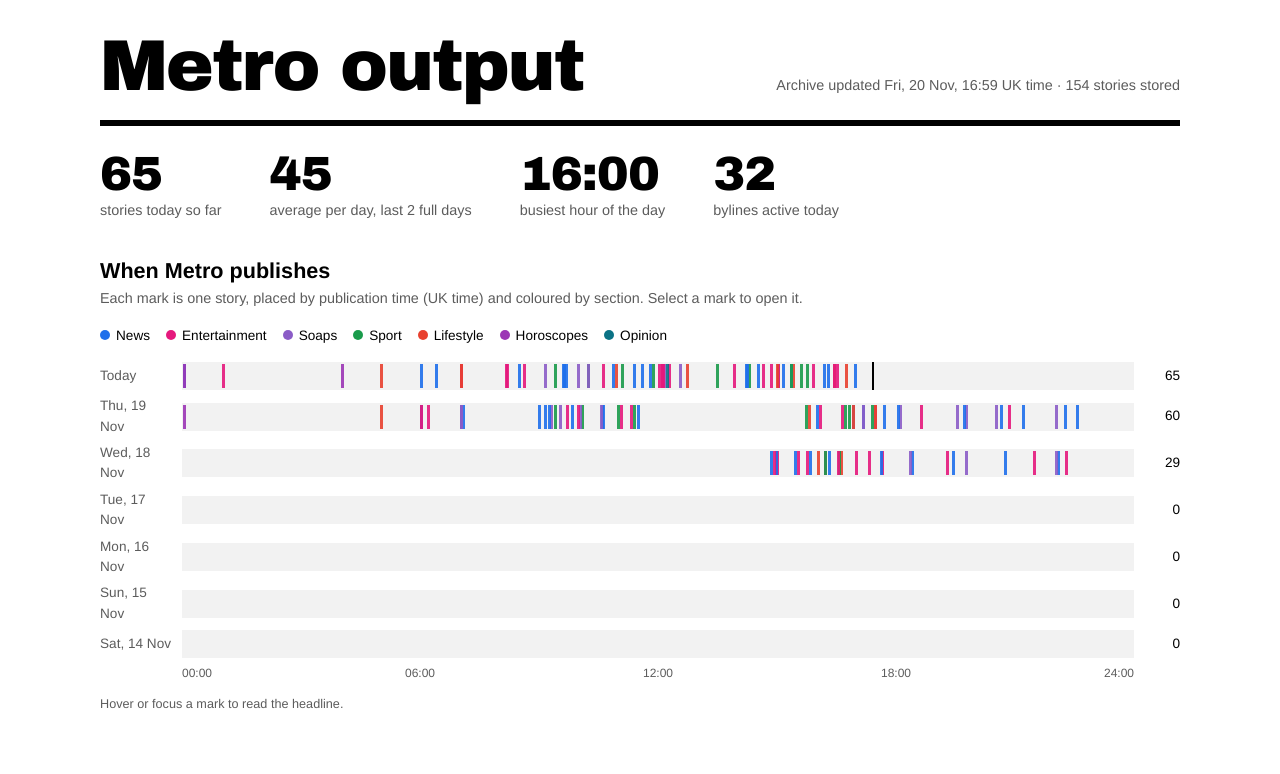
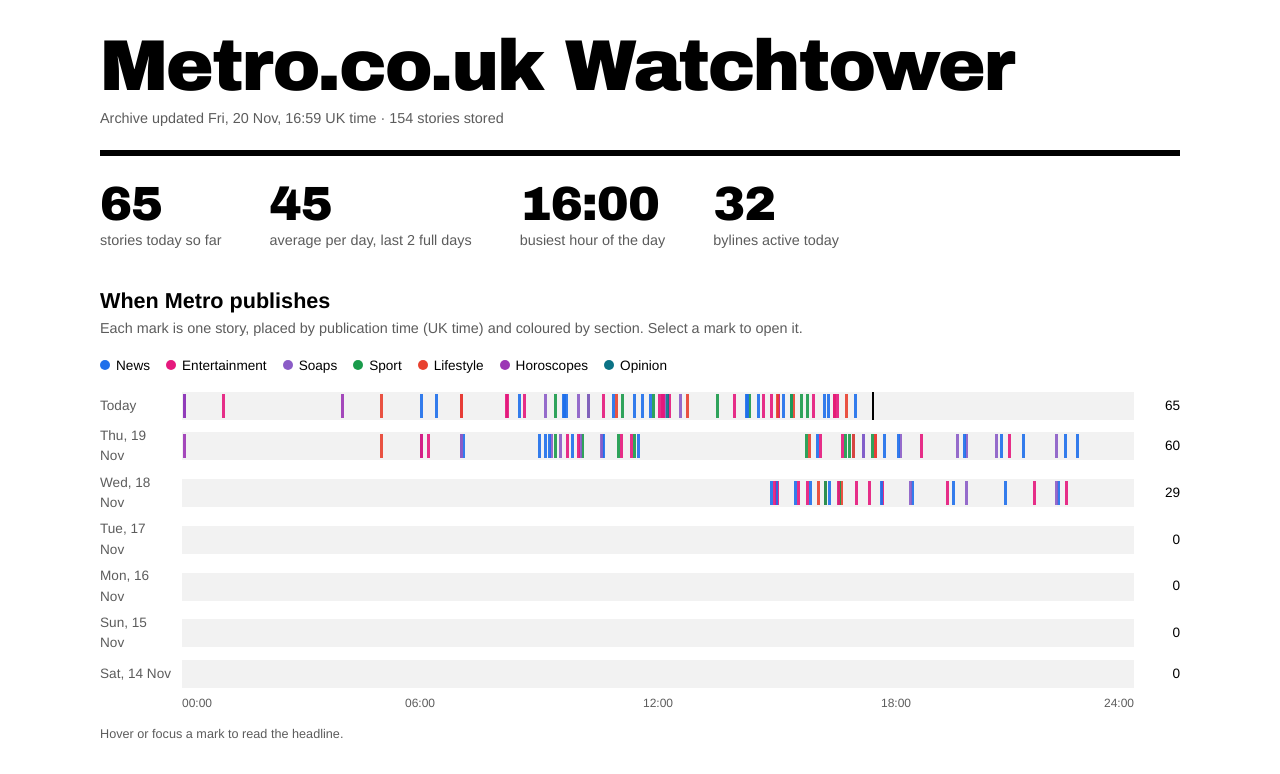
Before and after one commit to dazedharry/metro-monitor, a plain HTML site: page docs/index.html in a window 1280 px wide. Shown: the top 774 px of the page. Drawn offline with Linux system fonts and the light colour scheme.

Commit message:
Update index.html

```diff
--- a/docs/index.html
+++ b/docs/index.html
@@ -3,7 +3,7 @@
 <head>
 <meta charset="utf-8">
 <meta name="viewport" content="width=device-width, initial-scale=1">
-<title>Metro output monitor</title>
+<title>Metro.co.uk Watchtower</title>
 <style>
 :root{
   --bg:#fff; --fg:#000; --muted:#5c5c5c; --line:#d9d9d9; --soft:#f2f2f2;
@@ -84,7 +84,7 @@ input{flex:1 1 220px}
 <body>
 <div class="wrap">
   <header>
-    <h1>Metro output</h1>
+    <h1>Metro.co.uk Watchtower</h1>
     <div class="status" id="status" role="status">Loading…</div>
   </header>
   <div id="err" hidden></div>
```
